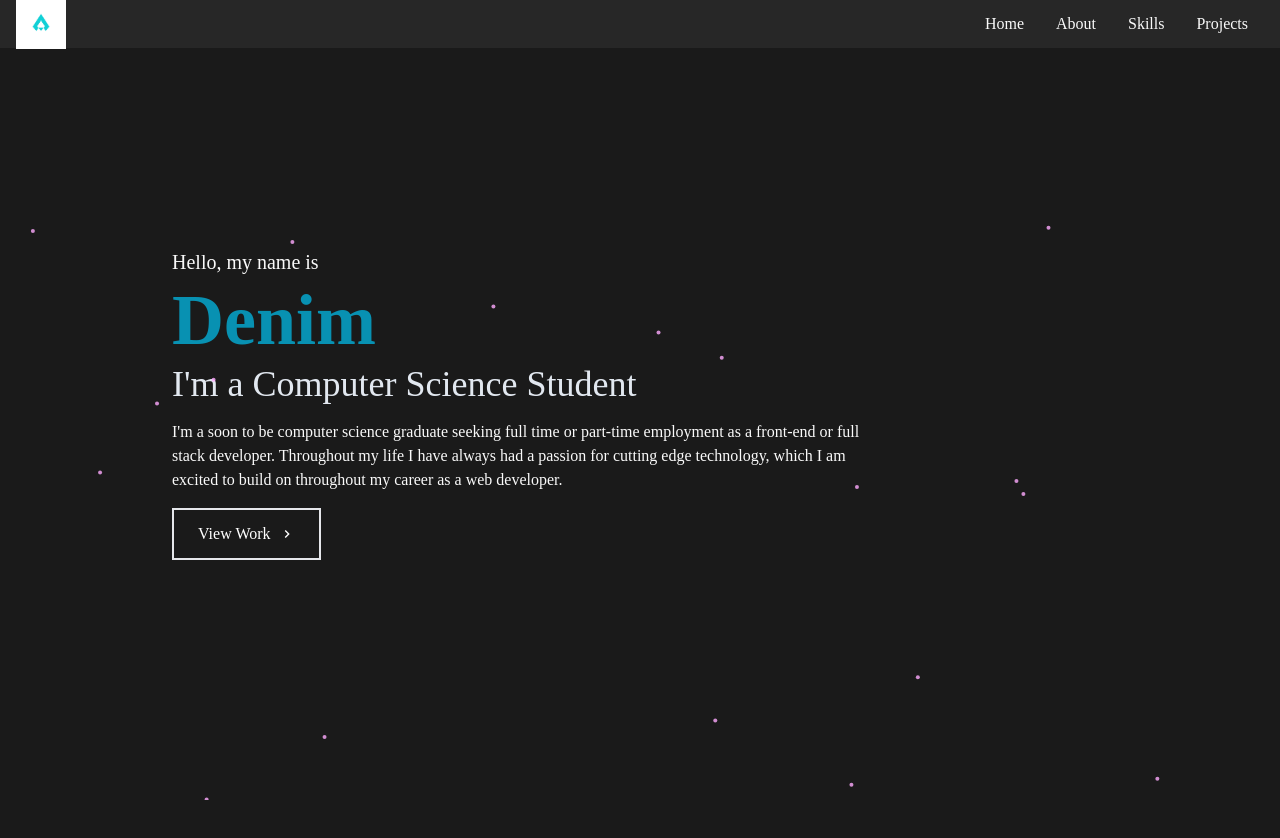
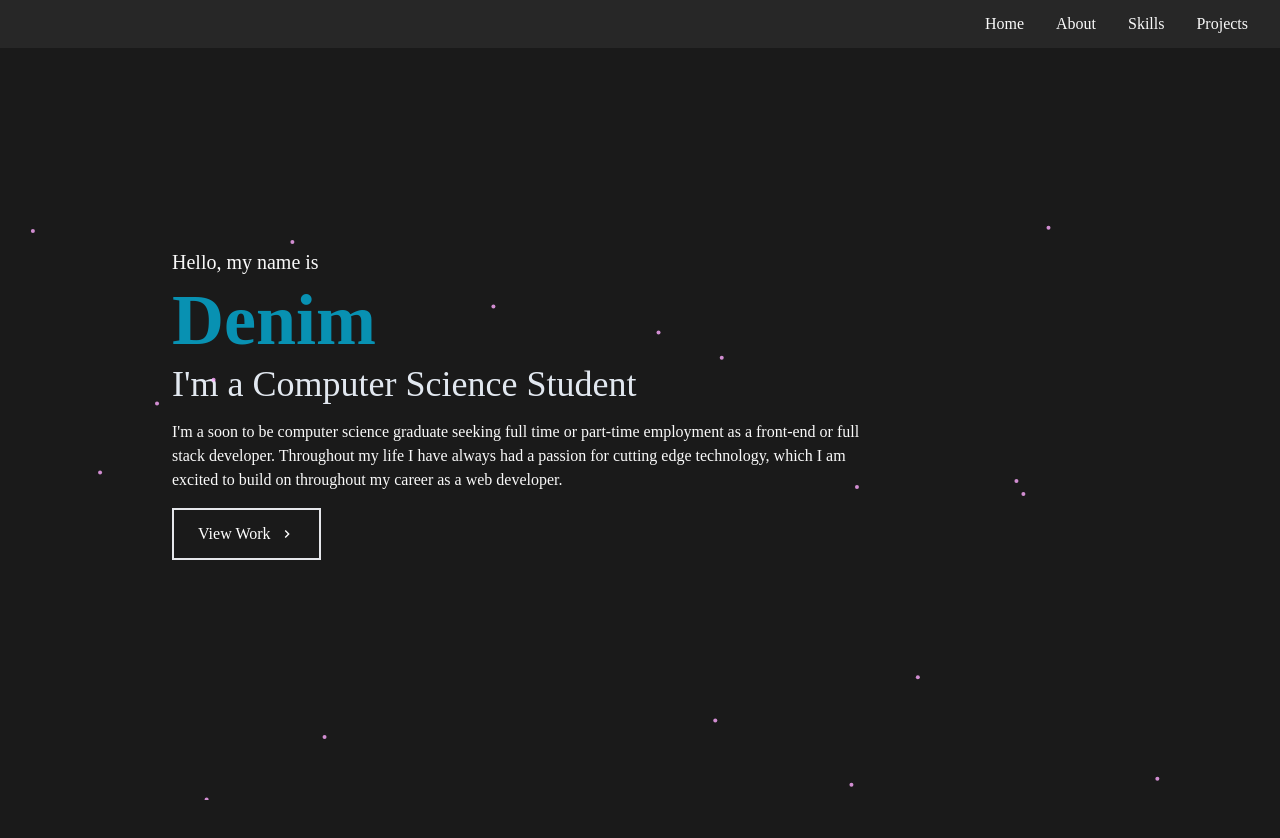
Before and after one commit to Bifdus/porfoliosite, a React (Create React App) app: page / in a window 1280 px wide. Shown: the top 838 px of the page. Built offline with nearby package versions, Linux system fonts and the light colour scheme.

Commit message:
Remove ugly icon

```diff
--- a/src/components/Navbar.jsx
+++ b/src/components/Navbar.jsx
@@ -10,9 +10,7 @@ const Navbar = () => {
   return (
     <header>
       <nav className='z-10 fixed w-full h-[3rem] flex justify-between items-center px-4 bg-[#272727] text-[#fafafa]'>
-        <div>
-          <img src={Logo} alt='Denim Logo' style={{ width: '50px' }} />
-        </div>
+        <div></div>
 
         {/* menu */}
         <ul className='hidden md:flex'>
```
